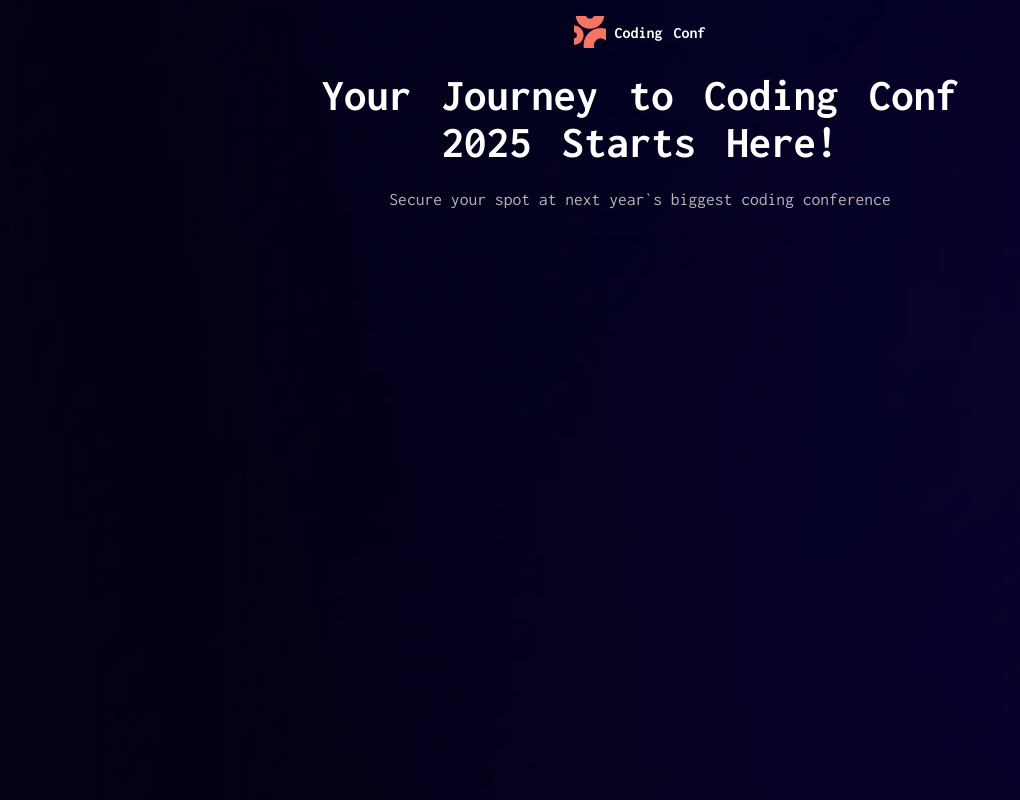
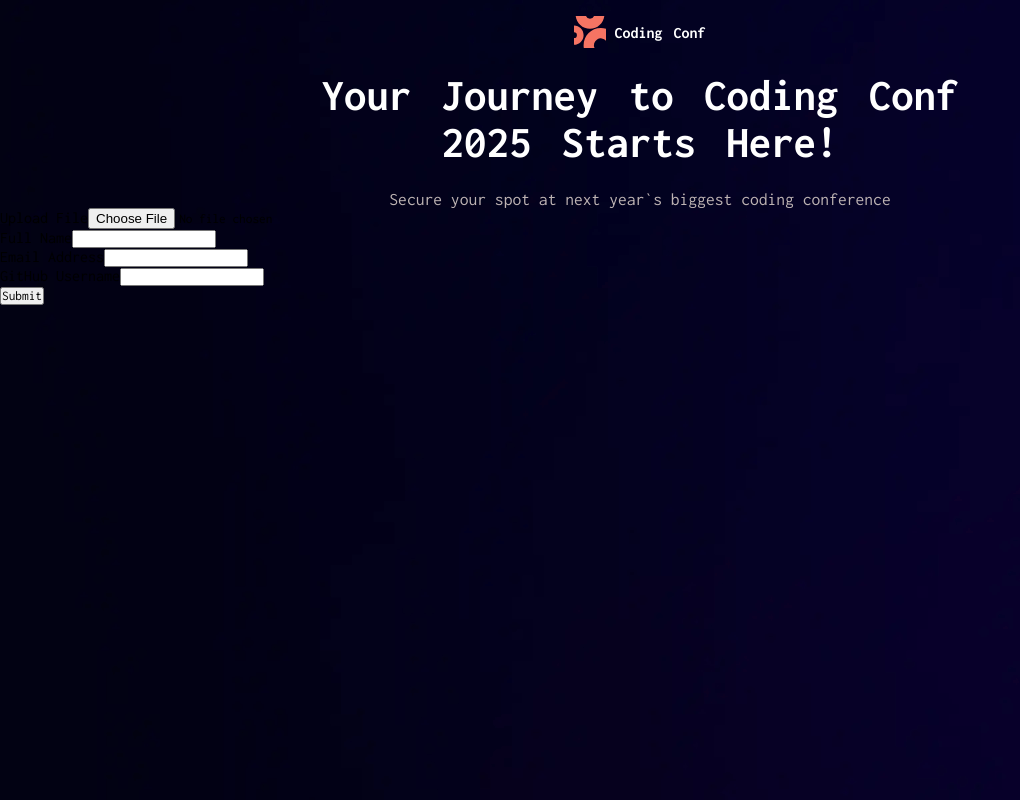
Before and after one commit to ar4scode/ticket-generator, a React (Vite) app: page / in a window 1280 px wide. Shown: the whole page, without its empty margins (0-1020 px from the left). Built offline with nearby package versions, Linux system fonts and the light colour scheme.

Commit message:
Use formik to create form and use yup to handle validation

```diff
--- a/package.json
+++ b/package.json
@@ -10,8 +10,10 @@
     "preview": "vite preview"
   },
   "dependencies": {
+    "formik": "^2.4.6",
     "react": "^18.3.1",
-    "react-dom": "^18.3.1"
+    "react-dom": "^18.3.1",
+    "yup": "^1.6.1"
   },
   "devDependencies": {
     "@eslint/js": "^9.17.0",
--- a/src/components/App.jsx
+++ b/src/components/App.jsx
@@ -1,11 +1,14 @@
 import '../App.css'
-import Header from "./Header"
+import Header from "./Header";
+import FormContainer from './FormContainer';
+
 
 function App() {
 
   return (
     <>
       <Header />
+      <FormContainer />
     </>
   )
 }
--- /dev/null
+++ b/src/components/FormContainer.jsx
@@ -0,0 +1,102 @@
+import { useFormik } from "formik";
+import * as Yup from "yup";
+
+const FormContainer = () => {
+  const formik = useFormik({
+    initialValues: {
+      file: null,
+      name: "",
+      email: "",
+      githubUsername: "", // If this isn't required, you can leave it as an empty string.
+    },
+    validationSchema: Yup.object({
+      file: Yup.mixed()
+        .required("File is required")
+        .test(
+          "filesize",
+          "File size is too large",
+          (value) => value && value.size <= 2 * 1024 * 1024 // 2MB limit
+        )
+        .test(
+          "filetype",
+          "Unsupported file type",
+          (value) => value && ["image/jpeg", "image/png"].includes(value.type)
+        ),
+      name: Yup.string()
+        .min(4, "Full name should be at least 4 characters")
+        .required("Name is required"),
+      email: Yup.string()
+        .email("Invalid email address")
+        .required("Email is required"),
+    }),
+    onSubmit: (values) => {
+      console.log("Form submitted with values:", values);
+    },
+  });
+
+  return (
+    <form onSubmit={formik.handleSubmit}>
+      <div>
+        <label htmlFor="file">Upload File</label>
+        <input
+          id="file"
+          name="file"
+          type="file"
+          onChange={(event) => {
+            formik.setFieldValue("file", event.currentTarget.files[0]);
+          }}
+        />
+        {formik.errors.file && formik.touched.file && (
+          <div>{formik.errors.file}</div>
+        )}
+      </div>
+
+      <div>
+        <label htmlFor="name">Full Name</label>
+        <input
+          id="name"
+          name="name"
+          type="text"
+          onChange={formik.handleChange}
+          onBlur={formik.handleBlur}
+          value={formik.values.name}
+        />
+        {formik.errors.name && formik.touched.name && (
+          <div>{formik.errors.name}</div>
+        )}
+      </div>
+
+      <div>
+        <label htmlFor="email">Email Address</label>
+        <input
+          id="email"
+          name="email"
+          type="email"
+          onChange={formik.handleChange}
+          onBlur={formik.handleBlur}
+          value={formik.values.email}
+        />
+        {formik.errors.email && formik.touched.email && (
+          <div>{formik.errors.email}</div>
+        )}
+      </div>
+
+      <div>
+        <label htmlFor="githubUsername">GitHub Username</label>
+        <input
+          id="githubUsername"
+          name="githubUsername"
+          type="text"
+          onChange={formik.handleChange}
+          onBlur={formik.handleBlur}
+          value={formik.values.githubUsername}
+        />
+        {/* No validation is applied to GitHub username in this example */}
+      </div>
+
+      <button type="submit">Submit</button>
+    </form>
+  );
+};
+
+export default FormContainer;
```
Also changed, not shown: 1 other file (tests, documents, lock files or other folders).
